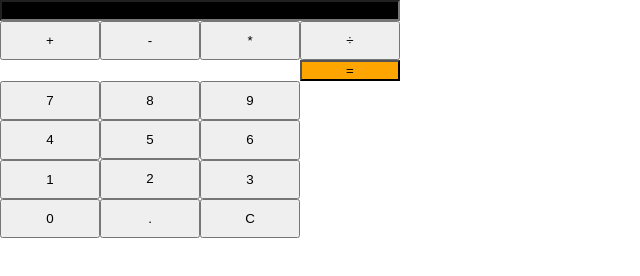
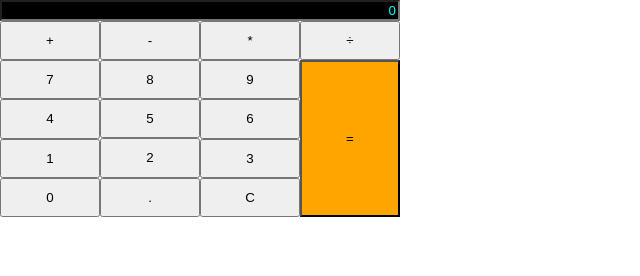
Before and after one commit to javascript149/DavitKhosishvili, a plain HTML site: page homework7/index.html in a window 1280 px wide. Shown: the whole page, without its empty margins (0-640 px from the left). Drawn offline with Linux system fonts and the light colour scheme.

Commit message:
made some corrections

```diff
--- a/homework7/index.html
+++ b/homework7/index.html
@@ -6,44 +6,37 @@
     <link rel="stylesheet" href="/styles/reset.css">
 </head>
 <body>
-    <input id="calculatorInput" type="text">
+    <input id="calculatorInput" type="text" value="0">
     <div class="mergerDiv">
-        <div class="mergerN1">
-            <div class="clasItems">
-                <div class="items">
-                <button id="plus">+</button>
-                <button id="minus">-</button>
-                <button id="multiply">*</button>
-                </div>
-                <div class="asd">
-                    <button id="divide">÷</button>
-                    <button id="equal">=</button>
 
-                </div>
-
-            </div>
 
             <div class="numbers">
                <div class="asd1">
+                <button id="plus">+</button>
                 <button id="seven">7</button>
                 <button id="four">4</button>
                 <button id="one">1</button>
                 <button id="zero">0</button>
                 </div>
                 <div class="asd1">
+                    <button id="minus">-</button>
                     <button id="eight">8</button>
                     <button id="five">5</button>
                     <button id="two">2</button>
                     <button id="dot">.</button>
                 </div>
                 <div class="asd1">
+                    <button id="multiply">*</button>
                     <button id="nine">9</button>
                     <button id="six">6</button>
                     <button id="three">3</button>
                     <button id="clear">C</button>
 
                 </div>
-
+                <div class="asd">
+                <button id="divide">÷</button>
+                <button id="equal">=</button>
+                </div>
             </div>
 
         </div>
--- a/homework7/styles/style.css
+++ b/homework7/styles/style.css
@@ -2,11 +2,11 @@
             width: 400px;
             background-color: black;
             color: aqua;
+            text-align: right;
         }
 
-        .numbers {
-            display: grid;
-            grid-template-columns: repeat(3, 100px);
+        .numbers{
+            display: flex;
         }
 
         .numbers button {
@@ -40,6 +40,7 @@
        }
        .mergerDiv{
         display: flex;
+
        }
        .asd1 {
         display: flex;
@@ -60,4 +61,5 @@
        }
        #equal {
         background-color: orange;
+        height: 156.8px;
        }
```
